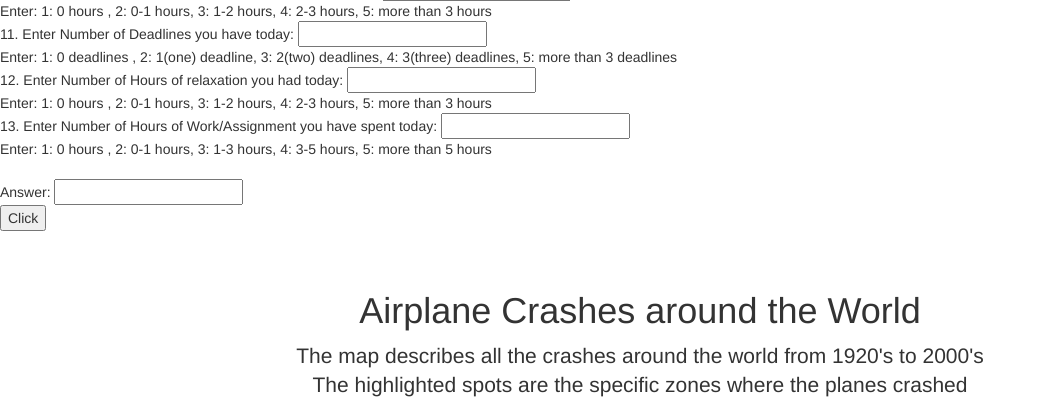
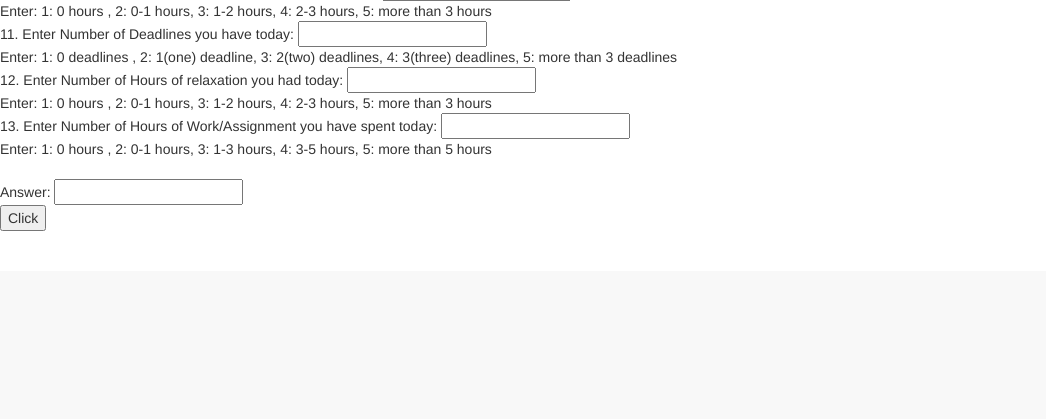
Before and after one commit to soumyajitpaul/soumyajit-github-BYTE1, a Flask app: page / in a window 1280 px wide. Shown: the part 529-948 px from the top of the page, without its empty margins (0-1046 px from the left). After the commit the page ends 760 px from the top, so only its background shows below. Run offline with Flask 2, Linux system fonts and the light colour scheme; some libraries are stand-ins or nearby versions.

Commit message:
base code

```diff
--- a/templates/index.html
+++ b/templates/index.html
@@ -187,20 +187,6 @@ Answer: <input type="text" id="answer" />
 
 
 
-
-    <div class="container">
-
-      <div class="starter-template">
-        <h1> Airplane Crashes around the World </h1>
-        <p class="lead">The map describes all the crashes around the world from 1920's to 2000's <br> The highlighted spots are the specific zones where the planes crashed</p>
-        <iframe width="500" height="300" scrolling="no" frameborder="no" src="https://fusiontables.google.com/embedviz?q=select+col1+from+1Iw1MV8I78cqXWZqUoM7WB9Z73QjeNuLuRRu-e2Xw&amp;viz=MAP&amp;h=false&amp;lat=33.64173268326019&amp;lng=-24.49433841303099&amp;t=1&amp;z=2&amp;l=col1&amp;y=2&amp;tmplt=3&amp;hml=GEOCODABLE"></iframe>
-        <p> From the map the density of crashing zones can be easily determined <br> The table below shows the desciption of each of 118 crashes detailed here</p>
-        <iframe width="1000" height="300" scrolling="yes" frameborder="no" src="https://fusiontables.google.com/embedviz?viz=CARD&amp;q=select+*+from+1Iw1MV8I78cqXWZqUoM7WB9Z73QjeNuLuRRu-e2Xw&amp;tmplt=1&amp;cpr=2"></iframe>
-      </div>
-
-    </div><!-- /.container -->
-
-
     <!-- Bootstrap core JavaScript
     ================================================== -->
     <!-- Placed at the end of the document so the pages load faster -->
```
